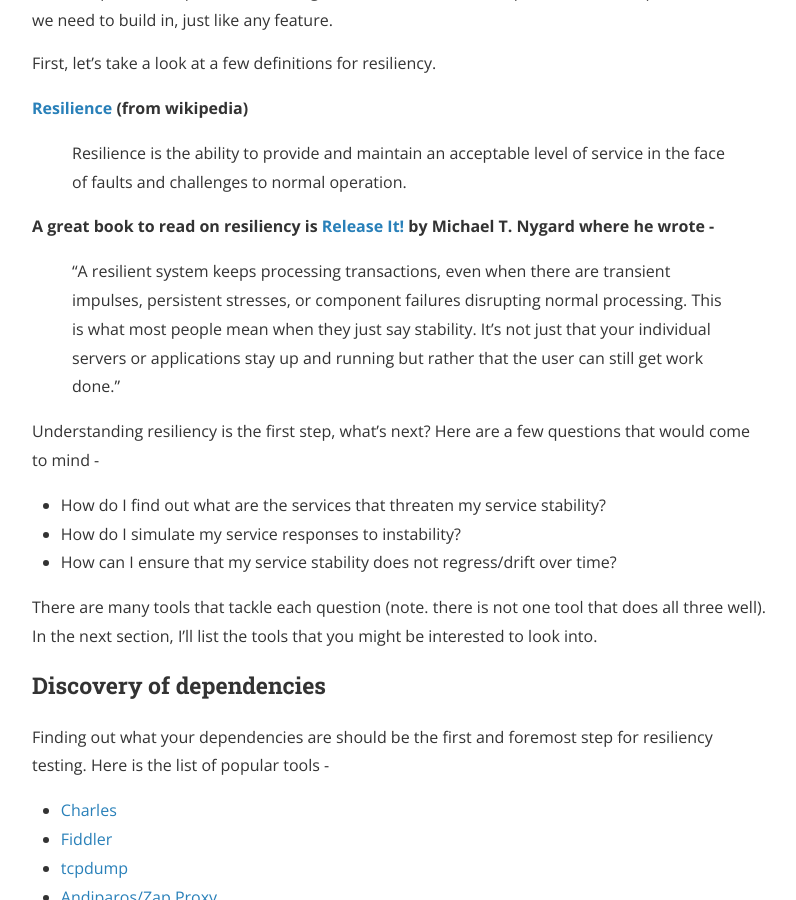
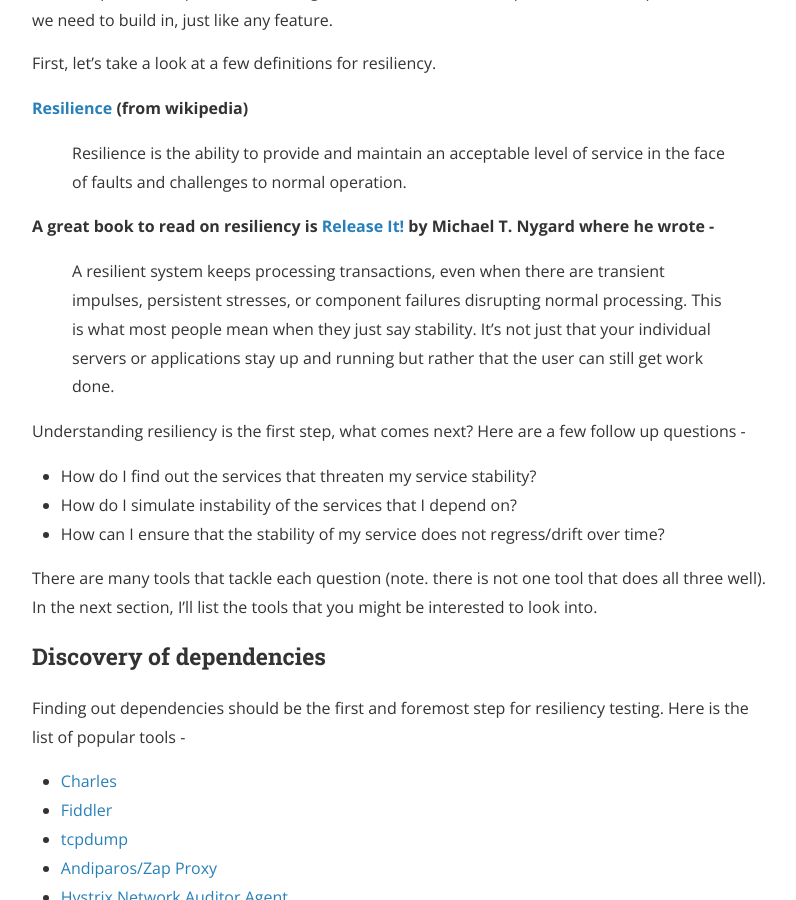
Before and after one commit to eing/eing.github.io, a Jekyll site: the page built from _posts/2016-06-10-TestingResiliency.markdown, in a window 1280 px wide and 900 px high, scrolled down 486 px. Shown: the whole window, without its empty margins (240-1036 px from the left). Built offline with Jekyll 4.4.1, drawn with Linux system fonts in a browser that asks for light colours; nearby versions of some CDN libraries; comment, search, counter and statistics services are not loaded; a style sheet for code colours, icons or effects is not loaded.

Commit message:
update for better grammer

```diff
--- a/_posts/2016-06-10-TestingResiliency.markdown
+++ b/_posts/2016-06-10-TestingResiliency.markdown
@@ -16,18 +16,18 @@
 
 A great book to read on resiliency is [Release It!](https://www.amazon.com/Release-Production-Ready-Software-Pragmatic-Programmers/dp/0978739213) by Michael T. Nygard where he wrote -
 
-: > "A resilient system keeps processing transactions, even when there are transient impulses, persistent stresses, or component failures disrupting normal processing. This is what most people mean when they just say stability. It’s not just that your individual servers or applications stay up and running but rather that the user can still get work done."
+: > A resilient system keeps processing transactions, even when there are transient impulses, persistent stresses, or component failures disrupting normal processing. This is what most people mean when they just say stability. It’s not just that your individual servers or applications stay up and running but rather that the user can still get work done.
 
-Understanding resiliency is the first step, what's next? Here are a few questions that would come to mind -
+Understanding resiliency is the first step, what comes next? Here are a few follow up questions -
 
- * How do I find out what are the services that threaten my service stability?
- * How do I simulate my service responses to instability?
- * How can I ensure that my service stability does not regress/drift over time?
+ * How do I find out the services that threaten my service stability?
+ * How do I simulate instability of the services that I depend on?
+ * How can I ensure that the stability of my service does not regress/drift over time?
 
 There are many tools that tackle each question (note. there is not one tool that does all three well). In the next section, I'll list the tools that you might be interested to look into.
 
 <h3>Discovery of dependencies</h3>
-Finding out what your dependencies are should be the first and foremost step for resiliency testing. Here is the list of popular tools -
+Finding out dependencies should be the first and foremost step for resiliency testing. Here is the list of popular tools -
 
  * [Charles](http://www.charlesproxy.com)
  * [Fiddler](http://www.telerik.com/fiddler)
```
